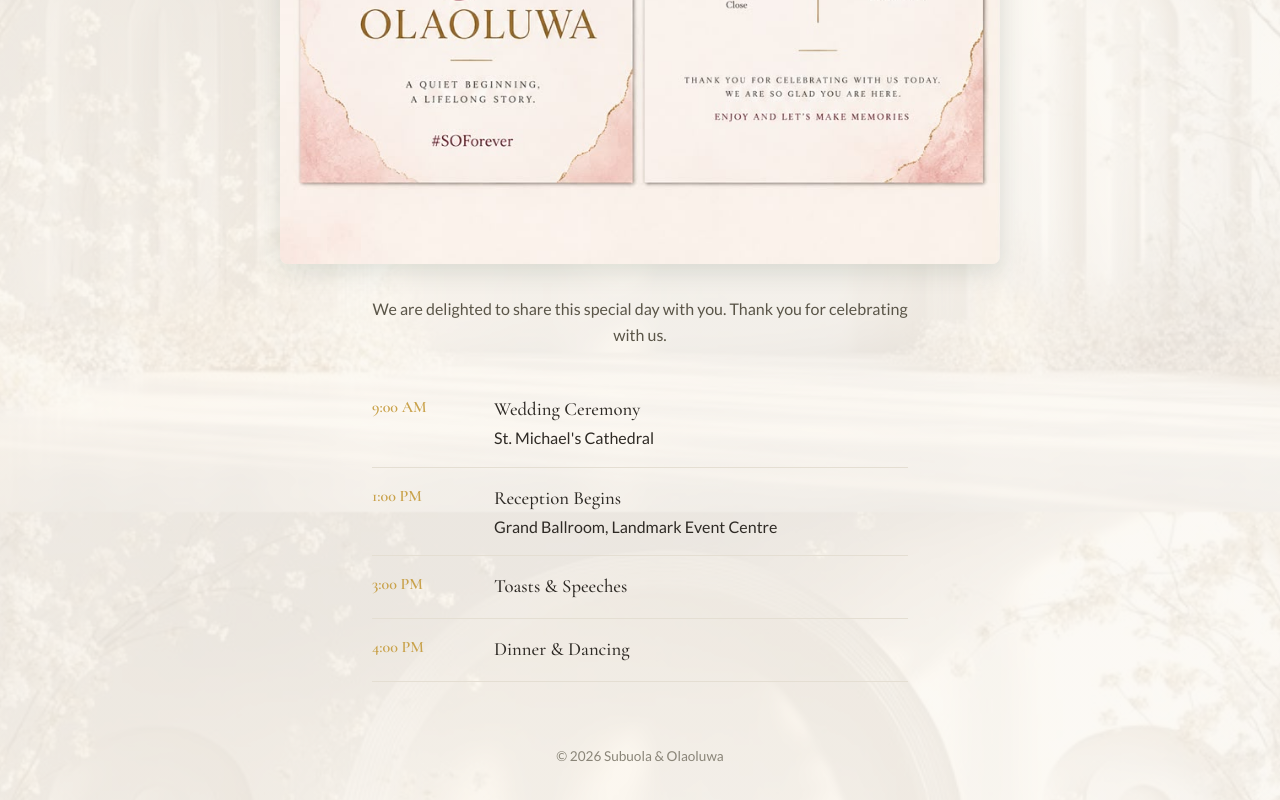
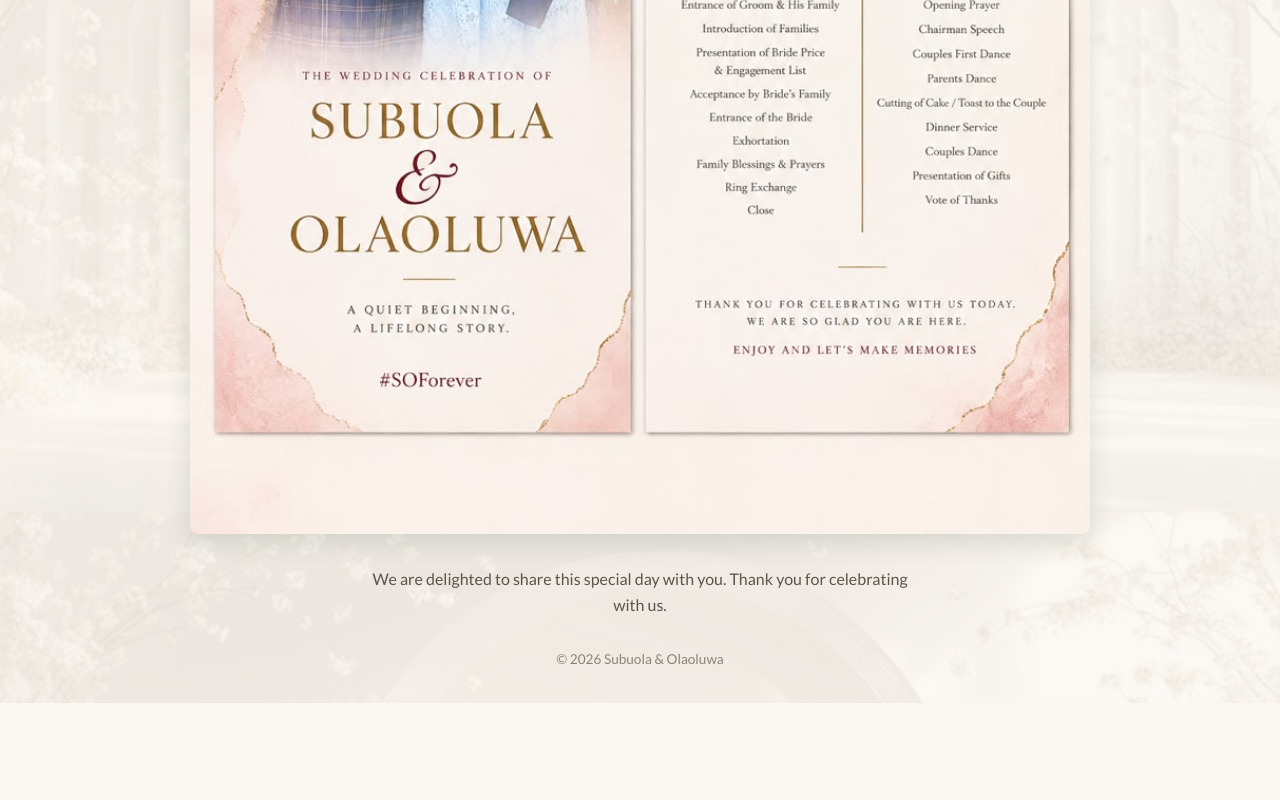
Before and after one commit to cruzfxn/wedding-website, a plain HTML site: page programme.html in a window 1280 px wide. Shown: the part 1088-1888 px from the top of the page. After the commit the page ends 1791 px from the top, so only its background shows below. Drawn offline with nearby package versions, Linux system fonts and the light colour scheme.

Commit message:
improved wedding-website

```diff
--- a/programme.html
+++ b/programme.html
@@ -45,36 +45,6 @@
     We are delighted to share this special day with you. Thank you for celebrating with us.
   </p>
 
-  <section class="programme-list">
-    <div class="programme-item">
-      <span class="programme-time">9:00 AM</span>
-      <div>
-        <h3>Wedding Ceremony</h3>
-        <p>St. Michael's Cathedral</p>
-      </div>
-    </div>
-    <div class="programme-item">
-      <span class="programme-time">1:00 PM</span>
-      <div>
-        <h3>Reception Begins</h3>
-        <p>Grand Ballroom, Landmark Event Centre</p>
-      </div>
-    </div>
-    <div class="programme-item">
-      <span class="programme-time">3:00 PM</span>
-      <div>
-        <h3>Toasts &amp; Speeches</h3>
-        <p></p>
-      </div>
-    </div>
-    <div class="programme-item">
-      <span class="programme-time">4:00 PM</span>
-      <div>
-        <h3>Dinner &amp; Dancing</h3>
-        <p></p>
-      </div>
-    </div>
-  </section>
 </main>
 
   <!-- ===== FOOTER ===== -->
--- a/style.css
+++ b/style.css
@@ -231,7 +231,7 @@ img {
 
 .programme-image-wrap {
   width: calc(100% - (2 * var(--spacing-md)));
-  max-width: 720px;
+  max-width: 900px;
   margin: 0 auto var(--spacing-md);
 }
 
```
